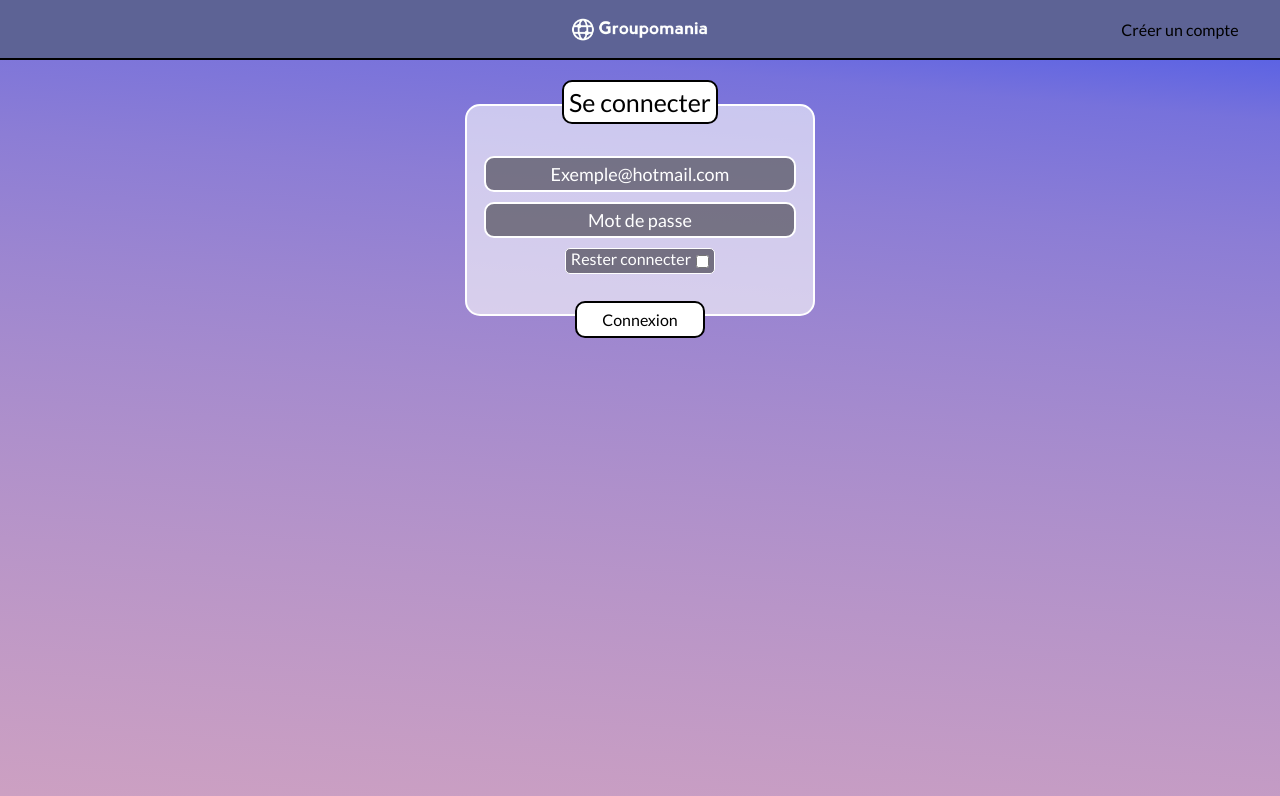
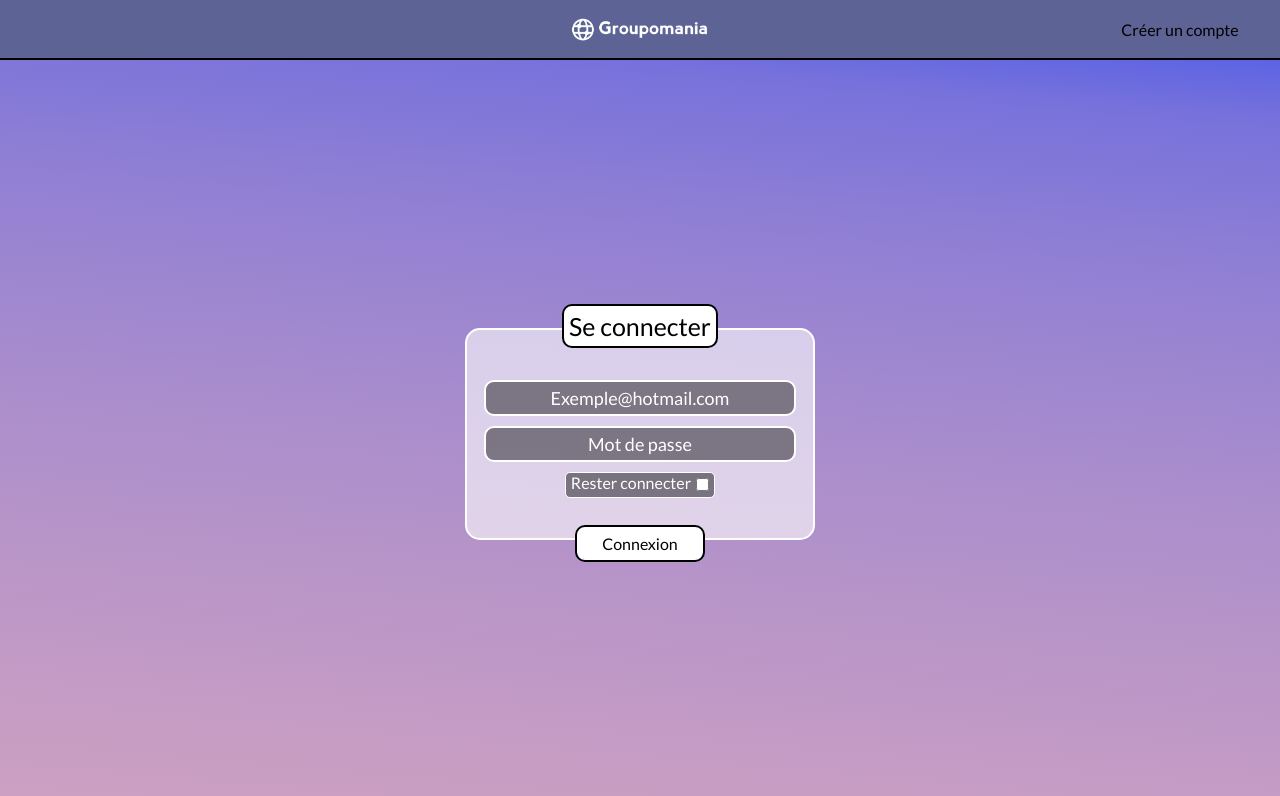
Before and after one commit to ThevenonT/groupomania, a React (Create React App) app in the folder frontend/: page / in a window 1280 px wide. Shown: the top 796 px of the page. Built offline with nearby package versions, Linux system fonts and the light colour scheme.

Commit message:
modif readme

```diff
--- a/frontend/src/utils/style/pages/connexion/style.module.css
+++ b/frontend/src/utils/style/pages/connexion/style.module.css
@@ -4,7 +4,7 @@
     display: flex;
     flex-direction: column;
     align-items: center;
-    justify-content: flex-start;
+    justify-content: center;
     width: 100%;
     height: 100%;
     overflow: scroll;
```
Also changed, not shown: frontend/src/pages/ChatRoom/index.jsx (+15 -9 lines), 1 other file (tests, documents, lock files or other folders).
